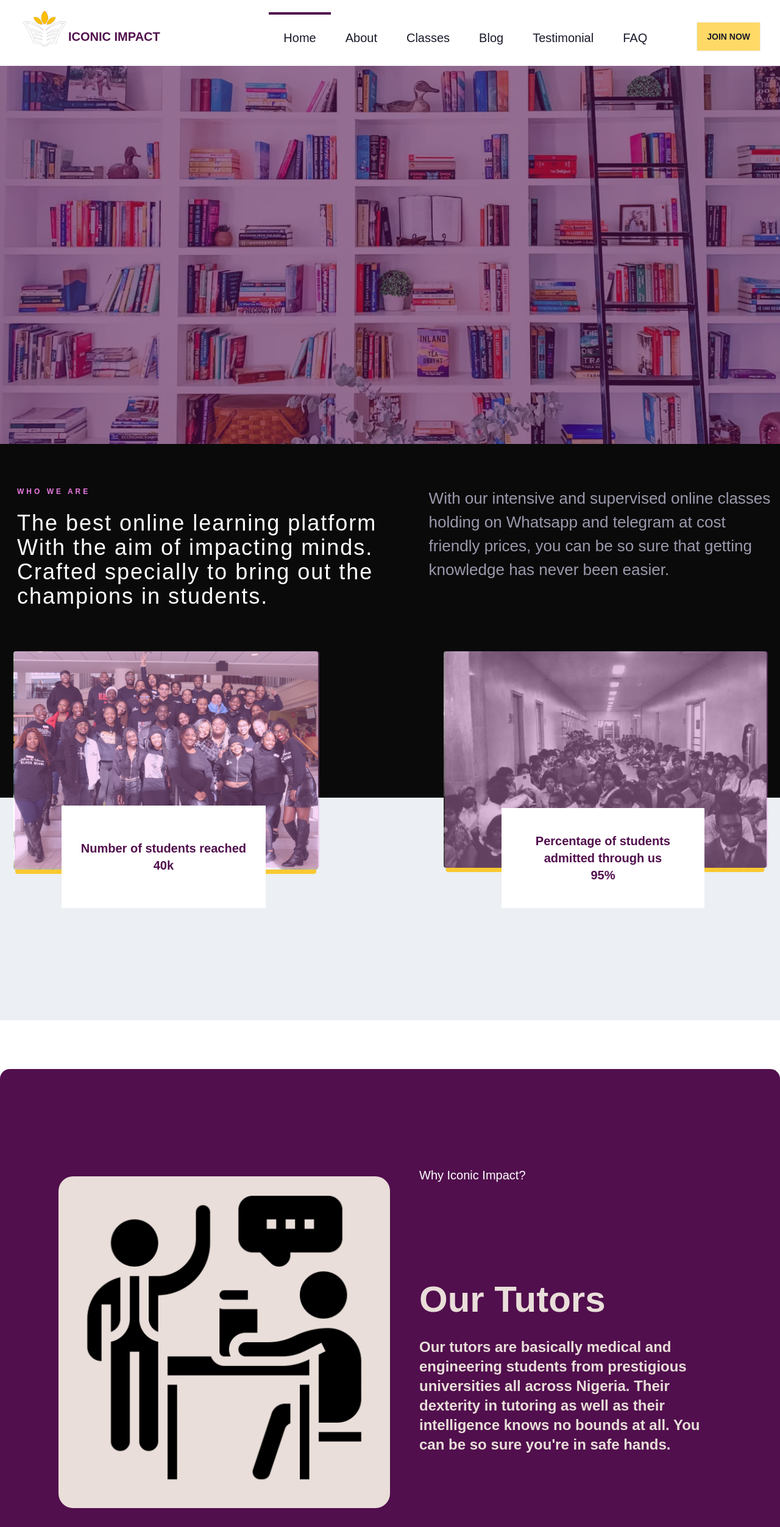
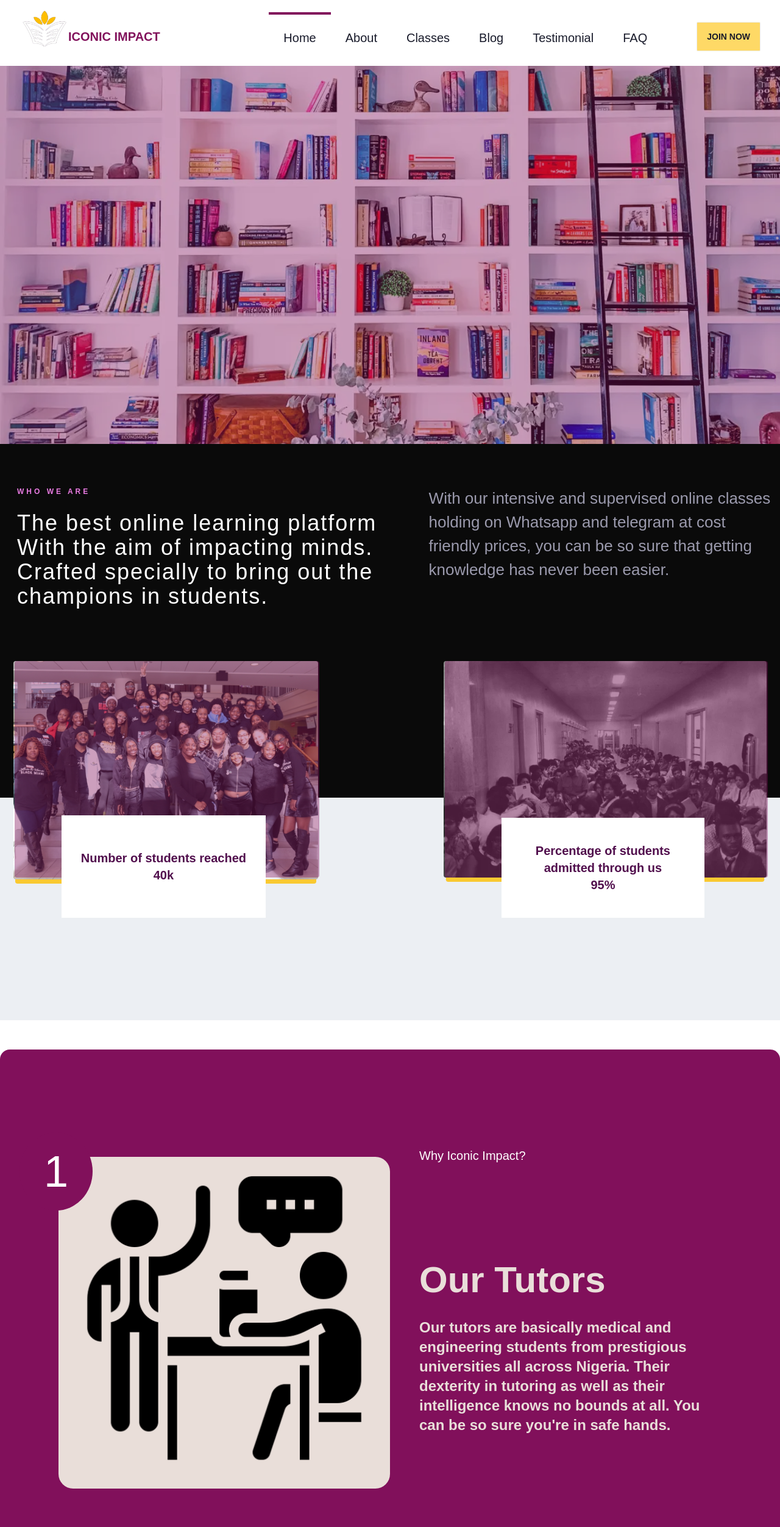
Before and after one commit to okste1234/edu-site-page, a Next.js app: page / in a window 1280 px wide. Shown: the top 2504 px of the page at 61% size. Built offline with nearby package versions, Linux system fonts and the light colour scheme.

Commit message:
updating

```diff
--- /dev/null
+++ b/app/components/Blog.jsx
@@ -0,0 +1,9 @@
+import React from 'react'
+
+const Blog = () => {
+    return (
+        <div>Blog</div>
+    )
+}
+
+export default Blog
--- a/app/components/Contents.jsx
+++ b/app/components/Contents.jsx
@@ -1,5 +1,4 @@
 import React from "react";
-
 import Navbar from "./Navbar";
 import Hero from "./Hero";
 import Main from "./Main";
@@ -17,6 +16,9 @@ const Contents = () => {
 			<section className="relative">
 				<Main />
 			</section>
+			<footer className="">
+				<Footer />
+			</footer>
 		</div>
 	);
 };
--- a/app/components/Footer.jsx
+++ b/app/components/Footer.jsx
@@ -3,7 +3,7 @@ import React from "react";
 const Footer = () => {
 	return (
 		<div className="absolute text-red-600">
-			<div>ghfghkwfhwfgvdvgcadgcvagv</div>
+			{/* <div>ghfghkwfhwfgvdvgcadgcvagv</div> */}
 		</div>
 	);
 };
--- a/app/components/Hero.jsx
+++ b/app/components/Hero.jsx
@@ -19,7 +19,8 @@ const Hero = () => {
 
 		<div className="carousel w-full h-[620px] flex flex-shrink-0 relative bg-cover bg-center bg-no-repeat group">
 			<div id="slide1" className="carousel-item w-full">
-				<div className="bg-[#510f4d]/60 w-full"></div>
+				<div className="bg-[#81105b]/40  w-full"></div>
+				{/* [#510f4d]/60 */}
 				<Image
 					src="/1.webp"
 					// src="/2.jpg"
@@ -37,7 +38,7 @@ const Hero = () => {
 				</div>
 			</div>
 			<div id="slide2" className="carousel-item relative w-full">
-				<div className="bg-[#510f4d]/60 w-full"></div>
+				<div className="bg-[#81105b]/60 w-full"></div>
 				<Image
 					src="/2.jpg"
 					// src="/3.jpg"
--- a/app/components/Img.jsx
+++ b/app/components/Img.jsx
@@ -3,9 +3,9 @@ import React from "react";
 const Img = () => {
 	return (
 		<div className="bg-[#eceff3]">
-			<div className="relative -top-60 flex justify-between px-5 lg:px-10 xl:px-3 max-w-7xl m-auto">
+			<div className="relative -top-56 flex justify-between px-5 lg:px-10 xl:px-3 max-w-7xl m-auto">
 				<div className="relative bg-cover bg-center bg-no-repeat">
-					<div className="bg-[#e97be2]/30 absolute w-[500px] left-3 h-[355px] z-10 rounded"></div>
+					<div className="bg-[#81105b]/40 absolute w-[500px] left-3 h-[355px] z-10 rounded"></div>
 					<div className="stack">
 						<img
 							src="/t.jpg"
@@ -26,7 +26,7 @@ const Img = () => {
 				</div>
 
 				<div className="relative bg-cover bg-center bg-no-repeat">
-					<div className="bg-[#e97be2]/30 absolute w-[530px] left-3 h-[355px] z-10 rounded"></div>
+					<div className="bg-[#81105b]/40 absolute w-[530px] left-3 h-[355px] z-10 rounded"></div>
 					<div className="stack -z[1]">
 						<img
 							src="/s1.jpg"
@@ -43,7 +43,6 @@ const Img = () => {
 							Percentage of students <br /> admitted through us
 						</h3>
 						<p className="font-extrabold">95%</p>
-						<a href=""></a>
 					</div>
 				</div>
 			</div>
--- /dev/null
+++ b/app/components/Join.jsx
@@ -0,0 +1,13 @@
+import React from 'react'
+
+const Join = () => {
+    return (
+        <div className='font-medium text-3xl text-center m-14'>
+            <h3 className='my-4'>Register to be a part of our ongoing classes</h3>
+
+            <a href='/' className="my-2 btn bg-[#fdc000]/60 text-xl">Join Now</a>
+        </div>
+    )
+}
+
+export default Join
--- a/app/components/Main.jsx
+++ b/app/components/Main.jsx
@@ -1,6 +1,7 @@
 import About from "./About";
-import Footer from "./Footer";
+import Blog from "./Blog";
 import Img from "./Img";
+import Join from "./Join";
 import Why from "./Why";
 
 const Main = () => {
@@ -16,9 +17,12 @@ const Main = () => {
 			<div className="">
 				<Why />
 			</div>
-			<footer className="">
-				<Footer />
-			</footer>
+			<div>
+				<Join />
+			</div>
+			<div>
+				<Blog />
+			</div>
 		</div>
 	);
 };
--- a/app/components/Navbar.jsx
+++ b/app/components/Navbar.jsx
@@ -57,14 +57,14 @@ const Navbar = () => {
 							alt="logo"
 							className="w-[50px] lg:w-[80px] h-auto"
 						/>
-						<span className="pt-4 lg:pt-6 text-[#510f4d] text-sm lg:text-xl text-center">
+						<span className="pt-4 lg:pt-6 text-[#81105b] text-sm lg:text-xl text-center">
 							<h1>ICONIC IMPACT</h1>
 						</span>
 					</a>
 				</div>
 				<div className="hidden navbar-center mt-2 lg:flex">
 					<ul className="flex px-1 font-medium text-xl justify-between">
-						<li className="pt-6 px-3 xl:px-6 2xl:px-9 border-[#510f4d] border-t-4">
+						<li className="pt-6 px-3 xl:px-6 2xl:px-9 border-[#81105b] border-t-4">
 							<p>Home</p>
 						</li>
 						<li className="pt-6 px-3 xl:px-6 2xl:px-9 hover:border-[#510f4d] border-[#fff] border-t-4">
@@ -86,7 +86,7 @@ const Navbar = () => {
 					</ul>
 				</div>
 				<div className="pt-6 lg:w-1/3 hidden lg:flex justify-end">
-					<a className="btn bg-[#fdc000]/60">Join Now</a>
+					<a href="" className="btn bg-[#fdc000]/60">Join Now</a>
 				</div>
 			</div>
 		</div>
--- a/app/components/Pag.jsx
+++ b/app/components/Pag.jsx
@@ -3,20 +3,21 @@
 import Image from "next/image";
 import React, { useEffect, useRef, useState } from "react";
 
-const Pag = ({ src, text, head }) => {
+const Pag = ({ src, text, head, no }) => {
 	return (
-		<div className="bg-[#510f4d] rounded-2xl text-white p-24 sticky top-0 h-screen container">
+		<div className="bg-[#81105b] rounded-2xl text-white p-24 sticky top-0 h-screen container">
 			<div className="flex justify-between w-full">
 				<div className="py-20 w-2/4">
-					<div>
-						{/* bg-[#e9ded9] */}
+					<div className="relative">
+						{/* bg-[#e9ded9] e97be2 b916af ac47a5 ec9fe7 510f4d 791672*/}
 						<img
 							src={src}
 							alt="Why-Iconic-Impact"
 							className="w-[100%] p-6 bg-[#e9ded9] h-auto rounded-3xl"
 						/>
+						<div className="rounded-[100%] px-10 py-7 text-7xl -top-10 -left-16 bg-[#81105b] absolute">{no}</div>
 					</div>
-					<div></div>
+
 				</div>
 				<div className="pt-16 pl-12 w-2/4">
 					<div className="text-xl">
--- a/app/components/Why.jsx
+++ b/app/components/Why.jsx
@@ -3,11 +3,12 @@ import Pag from "./Pag";
 
 const Why = () => {
 	return (
-		<div className="pt-20 m-auto">
+		<div className="pt-12 m-auto">
 			<div className="min-h-screen relative max-w-7xl m-auto">
 				<div>
 					<Pag
 						src={"/tu3.png"}
+						no={1}
 						head="Our Tutors"
 						text="Our tutors are basically medical and engineering students from
 							prestigious universities all across Nigeria. Their dexterity in
@@ -16,12 +17,14 @@ const Why = () => {
 					/>
 					<Pag
 						src={"/tu5.png"}
+						no={2}
 						head="Our Classes"
 						text="Our classes take place on one of the most educational friendly apps,
 						Telegram where we make use of Channels, High definition audios among others."
 					/>
 					<Pag
 						src={"/tu1.png"}
+						no={3}
 						head="Mentorship and supervised reading"
 						text="Whatsapp meetings, text messages and phone calls helps us in achieving this.
 						We provide a one-on-one relationship for our students through the office of the students'
@@ -29,6 +32,7 @@ const Why = () => {
 					/>
 					<Pag
 						src={"/tu2.png"}
+						no={4}
 						head="Online Materials"
 						text="We have a bank of materials safely uploaded to our
 						Google Drive containing the right pills to acing your
@@ -36,6 +40,7 @@ const Why = () => {
 					/>
 					<Pag
 						src={"/tu4.png"}
+						no={5}
 						head="Online Classes"
 						text={
 							<div>
--- /dev/null
+++ b/app/components/test.js
@@ -0,0 +1,9 @@
+[{
+    img: "",
+    description: "gkasgkasadghadcdc",
+},
+{
+    img: "",
+    description: "gkasgkasadghadcdc",
+}
+]
```
